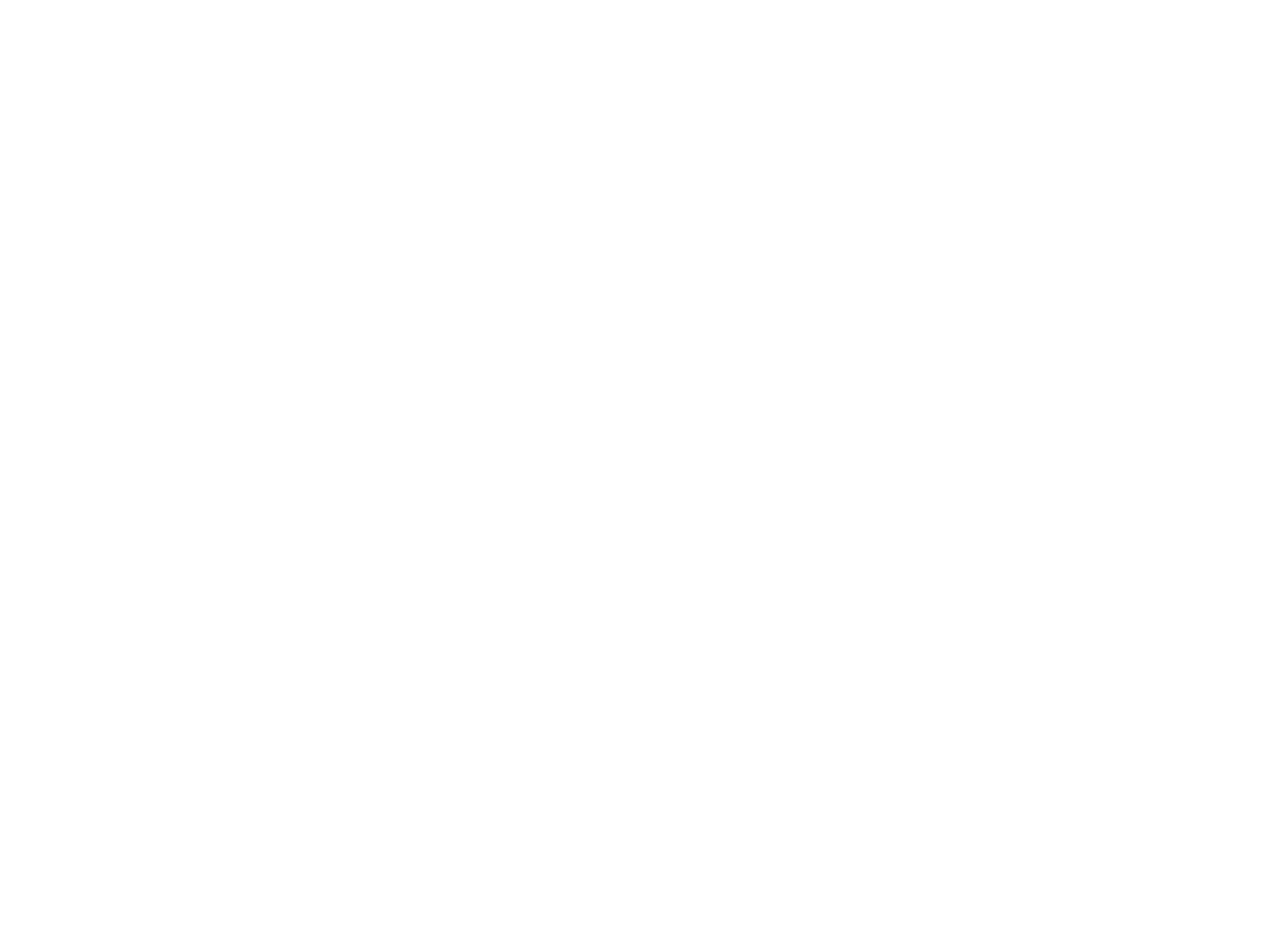
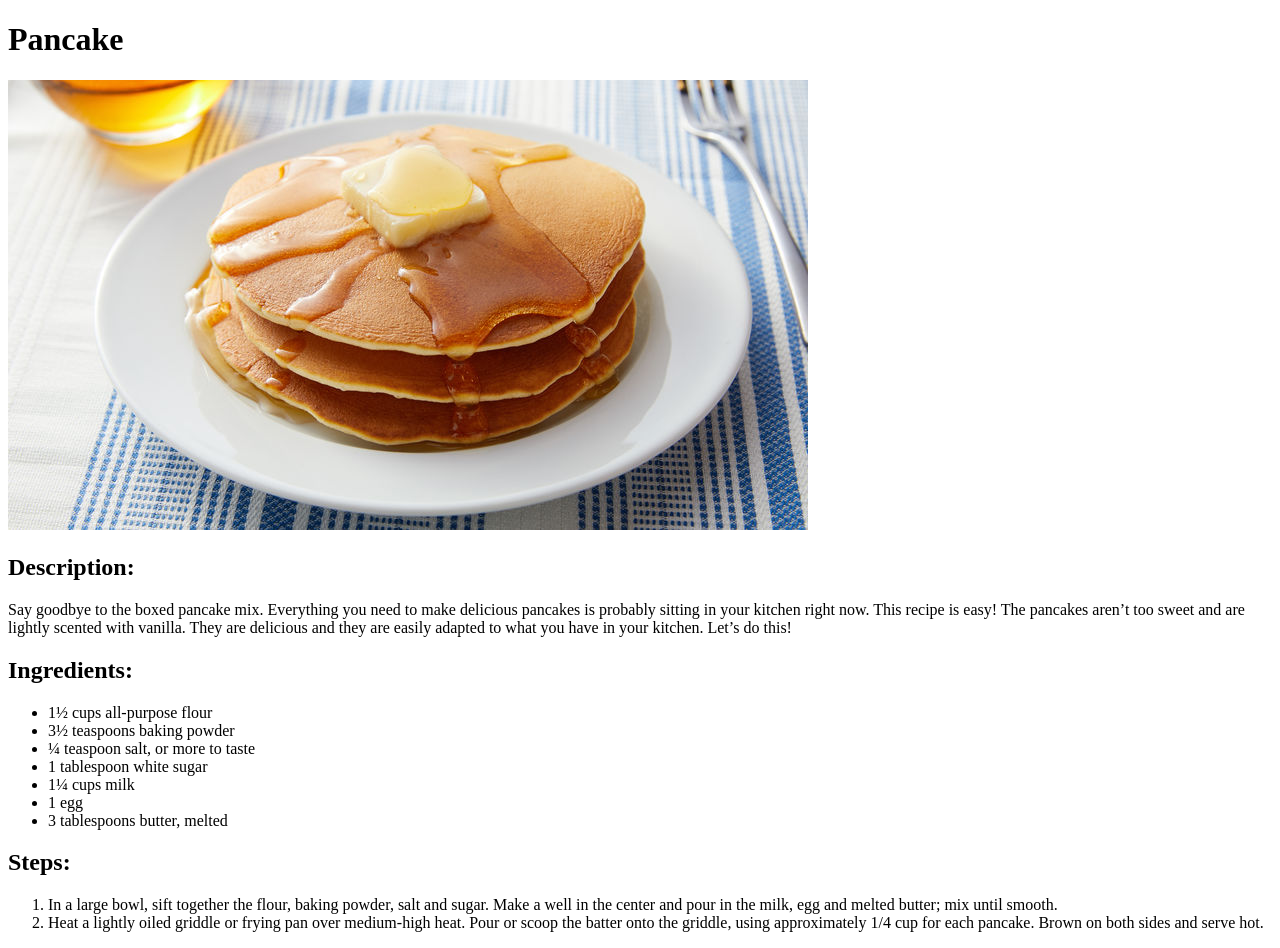
Before and after one commit to syed-ahmed42/odin-recipes, a plain HTML site: page recipes/pancake.html in a window 1280 px wide. Before the commit the page ends 800 px from the top, so only its background shows below. Drawn offline with Linux system fonts and the light colour scheme.

Commit message:
Finish Pancake recipe page

```diff
--- a/recipes/pancake.html
+++ b/recipes/pancake.html
@@ -0,0 +1,33 @@
+<!DOCTYPE html>
+<html>
+
+  <head>
+  	<meta charset="UTF-8">
+  	<title>Pancake Recipe</title>
+  </head>
+
+  <body>
+  	<h1>Pancake</h1>
+  	<img src="../img/pancake.jpg" alt="Image of pancake">
+  	<h2>Description:</h2>
+  	<p>Say goodbye to the boxed pancake mix. Everything you need to make delicious pancakes is probably sitting in your kitchen right now. This recipe is easy! The pancakes aren’t too sweet and are lightly scented with vanilla. They are delicious and they are easily adapted to what you have in your kitchen. Let’s do this!</p>
+
+  	<h2>Ingredients:</h2>
+  	<ul>
+  	  <li>1½ cups all-purpose flour</li>
+  	  <li>3½ teaspoons baking powder</li>
+  	  <li>¼ teaspoon salt, or more to taste</li>
+  	  <li>1 tablespoon white sugar</li>
+  	  <li>1¼ cups milk</li>
+  	  <li>1 egg</li>
+  	  <li>3 tablespoons butter, melted</li>
+  	</ul>
+
+  	<h2>Steps:</h2>
+  	<ol>
+  	  <li>In a large bowl, sift together the flour, baking powder, salt and sugar. Make a well in the center and pour in the milk, egg and melted butter; mix until smooth.</li>
+  	  <li>Heat a lightly oiled griddle or frying pan over medium-high heat. Pour or scoop the batter onto the griddle, using approximately 1/4 cup for each pancake. Brown on both sides and serve hot.</li>
+  	</ol>
+  </body>
+
+</html>
```
Also changed, not shown: index.html (+1 -1 lines), recipes/pie.html (+2 -2 lines), img/cheeseburger.jpg (added), img/pancake.jpg (added).
